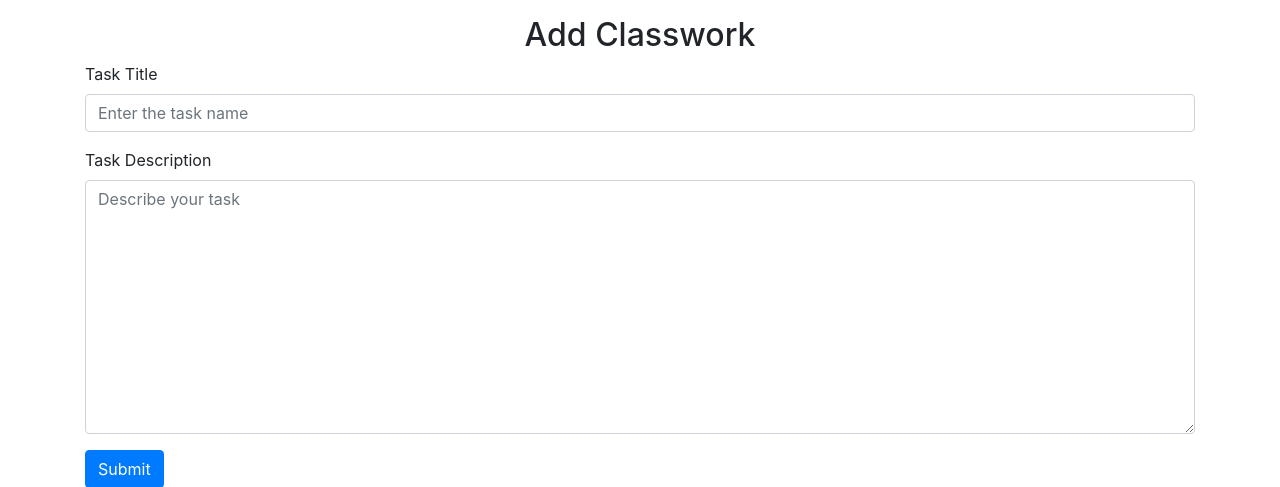
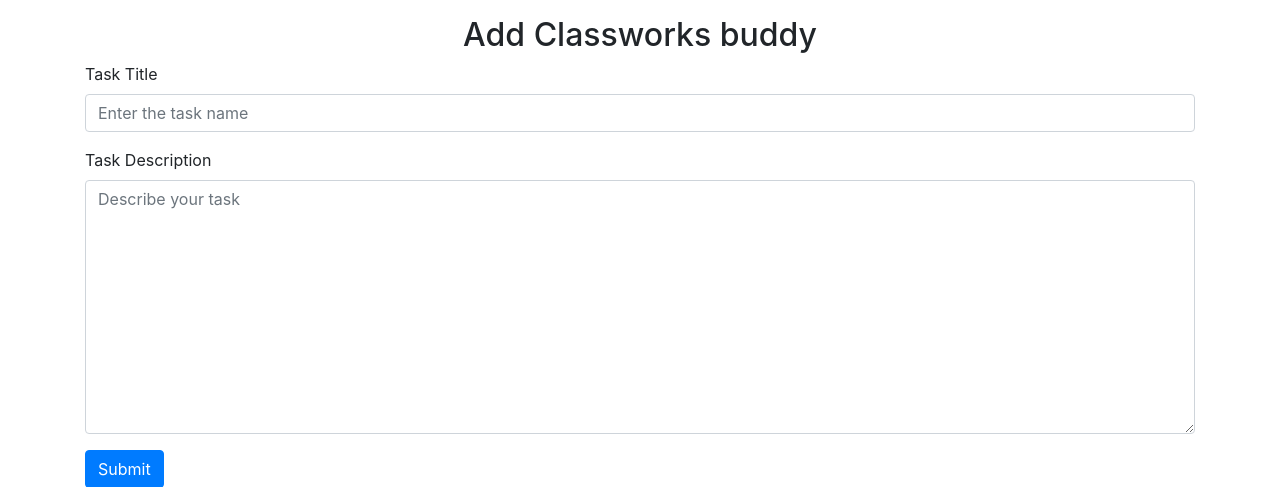
Before and after one commit to Srimanthraj/to_do_list, a Django app: page / in a window 1280 px wide. Shown: the part 56-543 px from the top of the page. Run offline with Django 4.2, Linux system fonts and the light colour scheme.

Commit message:
Update index.html

```diff
--- a/templates/index.html
+++ b/templates/index.html
@@ -48,7 +48,7 @@
     </div>
     {% endif %}
     <div class="container my-3">
-      <h2 class="text-center">Add Classwork</h2>
+      <h2 class="text-center">Add Classworks buddy</h2>
       <form action="" method="post"></form>
 
       <form action="/" method="post">
```
